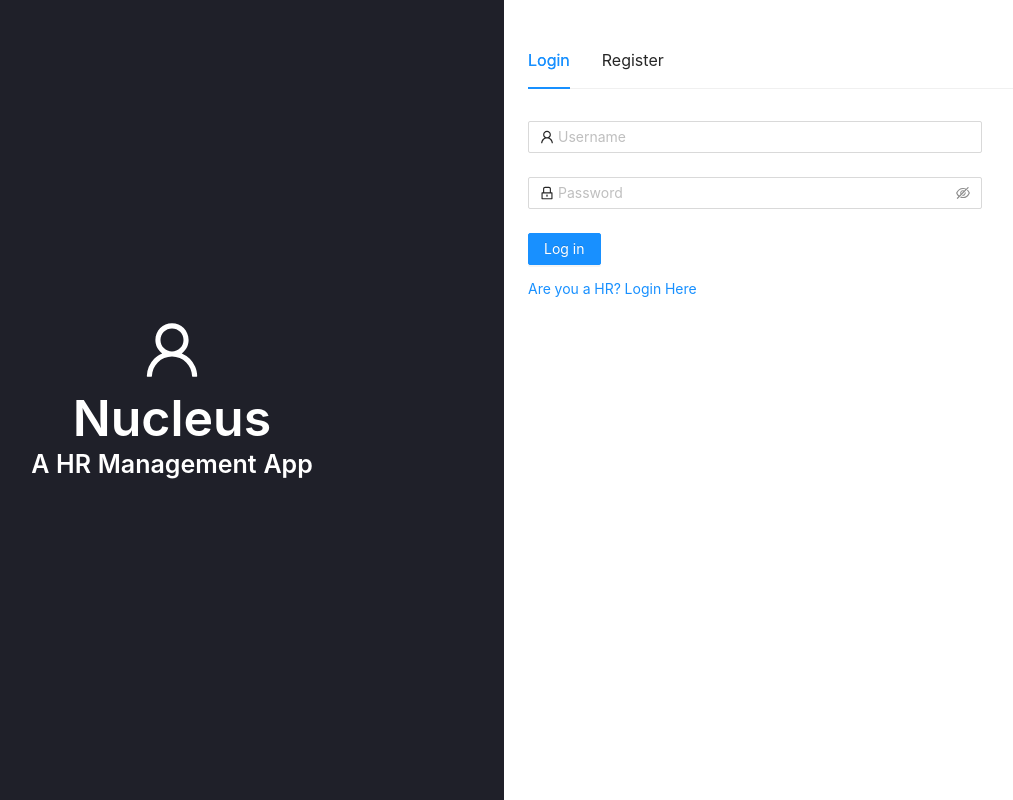
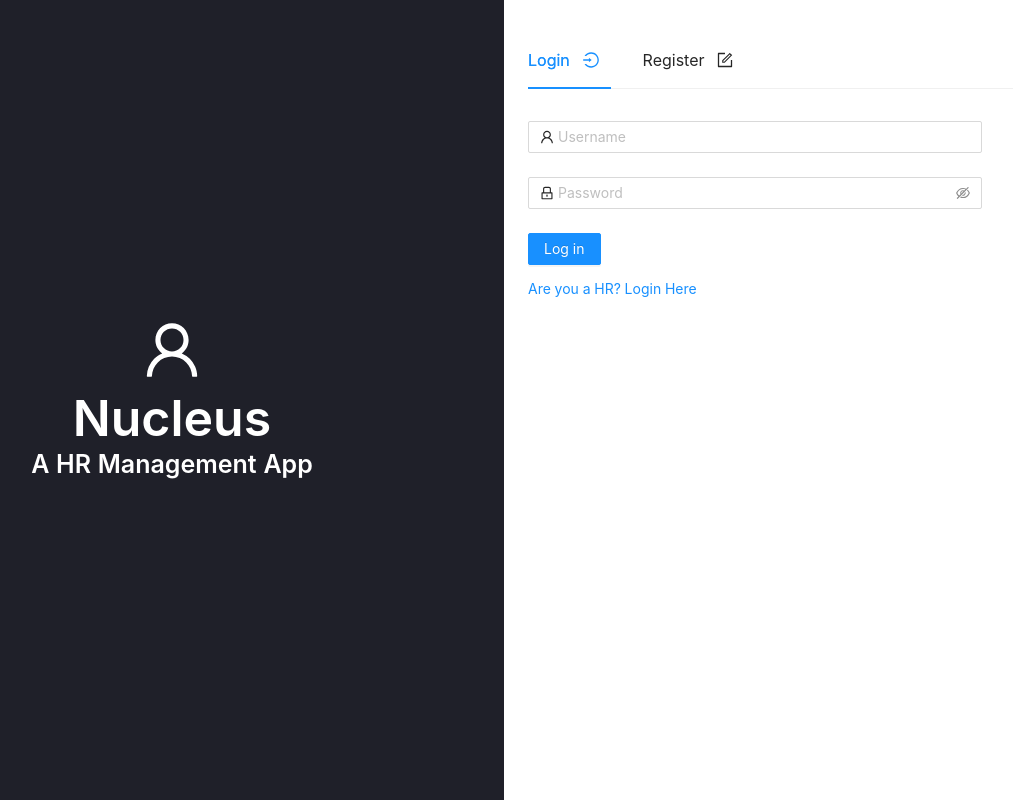
Before and after one commit to chaudharirohit2810/Nucleus_StackHack-2.0, a React (Create React App) app in the folder client/: page / in a window 1280 px wide. Shown: the whole page, without its empty margins (160-1173 px from the left). Built offline with nearby package versions, Linux system fonts and the light colour scheme.

Commit message:
improv: ui improvements

```diff
--- a/client/src/config.js
+++ b/client/src/config.js
@@ -1,4 +1,4 @@
 module.exports = {
-    // backendURL: "http://localhost:5000/api",
-    backendURL: "https://rohitchaudhari.me/api/api",
+    backendURL: "http://localhost:5000/api",
+    // backendURL: "https://rohitchaudhari.me/api/api",
 };
--- a/client/src/layout/components/drawerMobile.jsx
+++ b/client/src/layout/components/drawerMobile.jsx
@@ -1,6 +1,5 @@
 import React, { useState } from "react";
-// import { Drawer, Button } from "antd";
-import { MenuOutlined } from "@ant-design/icons";
+import { MenuOutlined, LoginOutlined } from "@ant-design/icons";
 import { useHistory } from "react-router-dom";
 import "./drawerMobile.css";
 import EmployeeMenu from "./menuEmployee";
@@ -51,7 +50,12 @@ const NavBar = ({ type }) => {
                 </Col>
                 <Col></Col>
                 <Col>
-                    <Button type="primary" danger onClick={logoutDashboard}>
+                    <Button
+                        type="primary"
+                        icon={<LoginOutlined />}
+                        danger
+                        onClick={logoutDashboard}
+                    >
                         Logout
                     </Button>
                     <Drawer
--- a/client/src/pages/Auth/Employee/Login.jsx
+++ b/client/src/pages/Auth/Employee/Login.jsx
@@ -10,6 +10,7 @@ import { Link } from "react-router-dom";
 
 const Login = ({ onFinish }) => {
     return (
+        <div>
         <Form
             name="normal_login"
             style={{
@@ -67,6 +68,7 @@ const Login = ({ onFinish }) => {
             </Form.Item>
             {/* </Row> */}
         </Form>
+        </div>
     );
 };
 
--- a/client/src/pages/Auth/Employee/index.jsx
+++ b/client/src/pages/Auth/Employee/index.jsx
@@ -6,7 +6,7 @@ import Register from "./Register";
 import { backendURL } from "../../../config";
 import axios from "axios";
 import "./login.css";
-import { UserOutlined } from "@ant-design/icons";
+import { UserOutlined, LoginOutlined, FormOutlined } from "@ant-design/icons";
 const { Title } = Typography;
 
 const { TabPane } = Tabs;
@@ -86,10 +86,34 @@ class EmployeeAuth extends React.Component {
                 </div>
                 <div className="equal__width hero__login__form">
                     <Tabs size="large" style={{ width: "100%" }}>
-                        <TabPane tab="Login" key="login">
+                        <TabPane
+                            tab={
+                                <div>
+                                    Login
+                                    <LoginOutlined
+                                        style={{
+                                            marginLeft: "0.8rem",
+                                        }}
+                                    />
+                                </div>
+                            }
+                            key="login"
+                        >
                             <Login onFinish={this.onFinish} />
                         </TabPane>
-                        <TabPane key="register" tab="Register">
+                        <TabPane
+                            key="register"
+                            tab={
+                                <div>
+                                    Register
+                                    <FormOutlined
+                                        style={{
+                                            marginLeft: "0.8rem",
+                                        }}
+                                    />
+                                </div>
+                            }
+                        >
                             <Register onFinish={this.register} />
                         </TabPane>
                     </Tabs>
--- a/client/src/pages/Auth/HR/index.jsx
+++ b/client/src/pages/Auth/HR/index.jsx
@@ -5,7 +5,7 @@ import React from "react";
 import { backendURL } from "../../../config";
 import Login from "./Login";
 import Register from "./Register";
-import { UserOutlined } from "@ant-design/icons";
+import { UserOutlined, LoginOutlined, FormOutlined } from "@ant-design/icons";
 
 const { TabPane } = Tabs;
 const { Title } = Typography;
@@ -87,10 +87,34 @@ class HRAuth extends React.Component {
                 </div>
                 <div className="equal__width hero__login__form">
                     <Tabs size="large" style={{ width: "100%" }}>
-                        <TabPane tab="Login" key="login">
+                        <TabPane
+                            tab={
+                                <div>
+                                    Login
+                                    <LoginOutlined
+                                        style={{
+                                            marginLeft: "0.8rem",
+                                        }}
+                                    />
+                                </div>
+                            }
+                            key="login"
+                        >
                             <Login onFinish={this.onFinish} />
                         </TabPane>
-                        <TabPane key="register" tab="Register">
+                        <TabPane
+                            key="register"
+                            tab={
+                                <div>
+                                    Register
+                                    <FormOutlined
+                                        style={{
+                                            marginLeft: "0.8rem",
+                                        }}
+                                    />
+                                </div>
+                            }
+                        >
                             <Register onFinish={this.register} />
                         </TabPane>
                     </Tabs>
--- a/client/src/pages/components/userDetails.jsx
+++ b/client/src/pages/components/userDetails.jsx
@@ -4,6 +4,7 @@ import {
     MailFilled,
     PhoneFilled,
     EditTwoTone,
+    UserOutlined,
 } from "@ant-design/icons";
 import { Col, Row, Skeleton, Space, Typography, Tooltip } from "antd";
 import ProfileForm from "./profileForm";
@@ -24,7 +25,7 @@ class UserDetails extends React.Component {
             handleModal,
             modalVisible,
             buttonLoading,
-            isHR
+            isHR,
         } = this.props;
         return (
             <div style={{ marginBottom: "2rem" }}>
@@ -40,8 +41,14 @@ class UserDetails extends React.Component {
                             user={user}
                         />
                         <Title level={3} style={{ marginBottom: "0" }}>
+                            <UserOutlined
+                                style={{
+                                    marginRight: "0.5rem",
+                                }}
+                            />
                             {user.name}
-                            {isHR !== true ? <Tooltip title="Edit Profile" placement="right">
+                            {isHR !== true ? (
+                                <Tooltip title="Edit Profile" placement="right">
                                     <EditTwoTone
                                         style={{
                                             marginLeft: "1.5rem",
@@ -50,8 +57,8 @@ class UserDetails extends React.Component {
                                         color="#0000FF"
                                         onClick={handleModal}
                                     />
-                            </Tooltip>: null}
-
+                                </Tooltip>
+                            ) : null}
                         </Title>
 
                         <Title
```
Also changed, not shown: 1 other file (tests, documents, lock files or other folders). Lines whose indentation alone changed are shown as unchanged.
